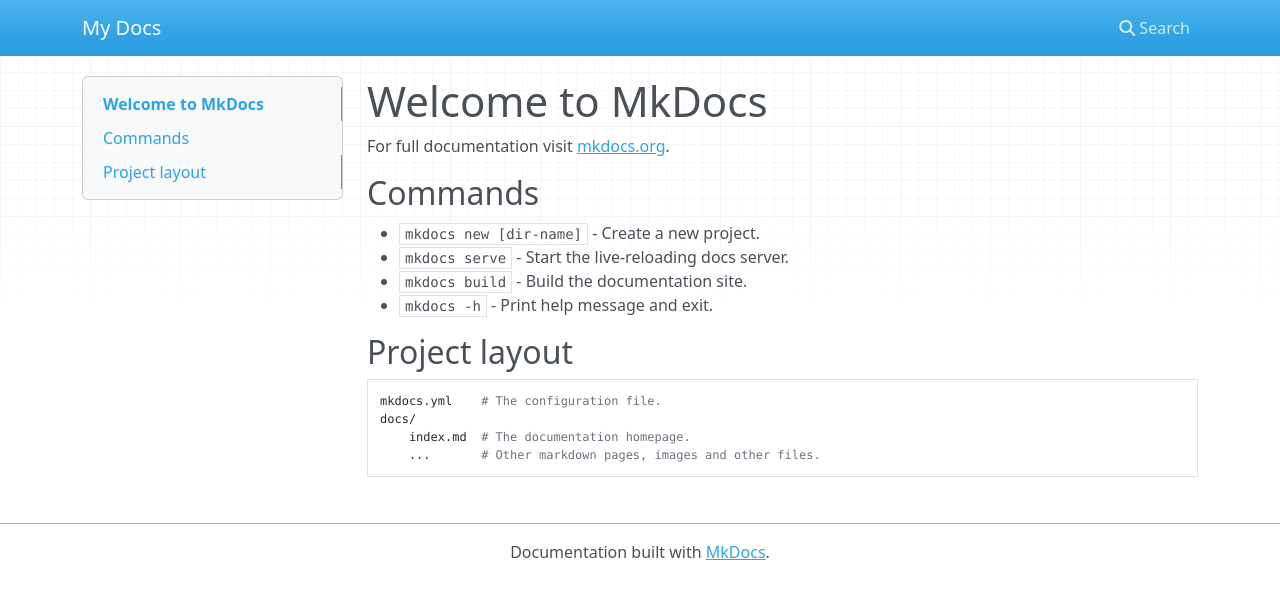
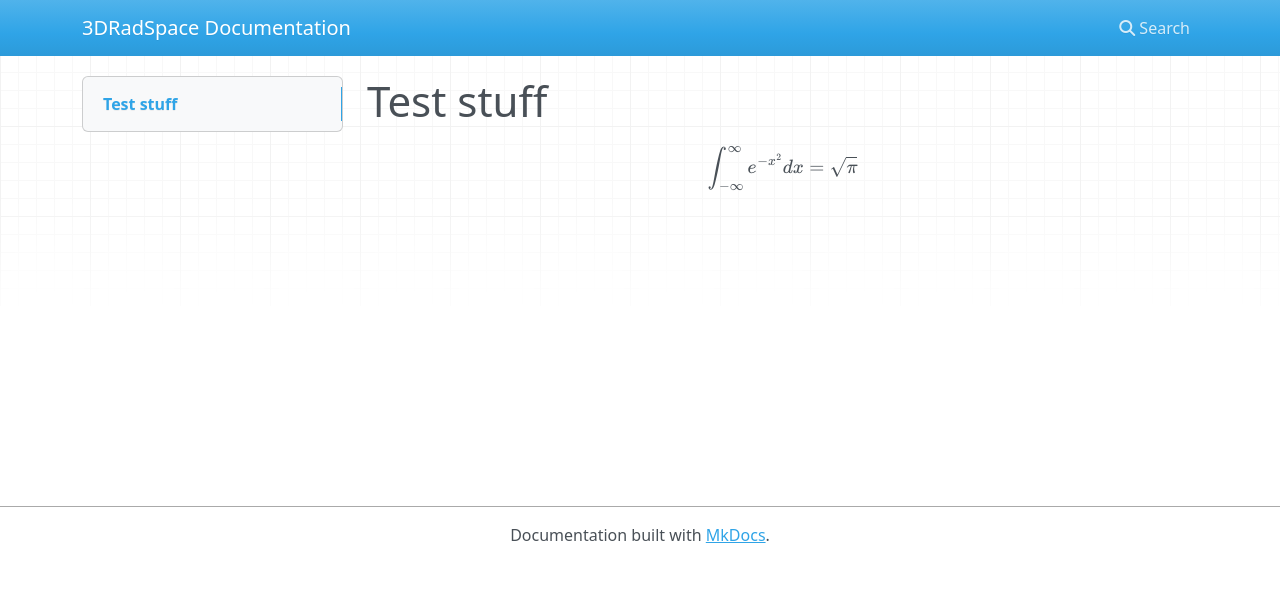
Before and after one commit to 3DRadSpace/3D_Rad_Space_Documentation, an MkDocs documentation site: the page built from docs/index.md, in a window 1280 px wide. Shown: the top 599 px of the page. Built offline with MkDocs 1.6.1, drawn with Linux system fonts in a browser that asks for light colours; nearby versions of some CDN libraries.

Commit message:
Latex support + test

```diff
--- a/docs/index.md
+++ b/docs/index.md
@@ -1,17 +1,3 @@
-# Welcome to MkDocs
+#Test stuff
 
-For full documentation visit [mkdocs.org](https://www.mkdocs.org).
-
-## Commands
-
-* `mkdocs new [dir-name]` - Create a new project.
-* `mkdocs serve` - Start the live-reloading docs server.
-* `mkdocs build` - Build the documentation site.
-* `mkdocs -h` - Print help message and exit.
-
-## Project layout
-
-    mkdocs.yml    # The configuration file.
-    docs/
-        index.md  # The documentation homepage.
-        ...       # Other markdown pages, images and other files.
+$$ \int_{- \infty}^{\infty} e^{-x^2} dx = \sqrt{\pi} $$
--- a/mkdocs.yml
+++ b/mkdocs.yml
@@ -1 +1,10 @@
-site_name: My Docs
+site_name: 3DRadSpace Documentation
+
+markdown_extensions:
+  - pymdownx.arithmatex:
+      generic: true
+
+extra_javascript:
+  - javascripts/mathjax.js
+  - https://polyfill.io/v3/polyfill.min.js?features=es6
+  - https://cdn.jsdelivr.net/npm/mathjax@3/es5/tex-mml-chtml.js
```
Also changed, not shown: site/js/mathjax.js (added), 1 other file.
